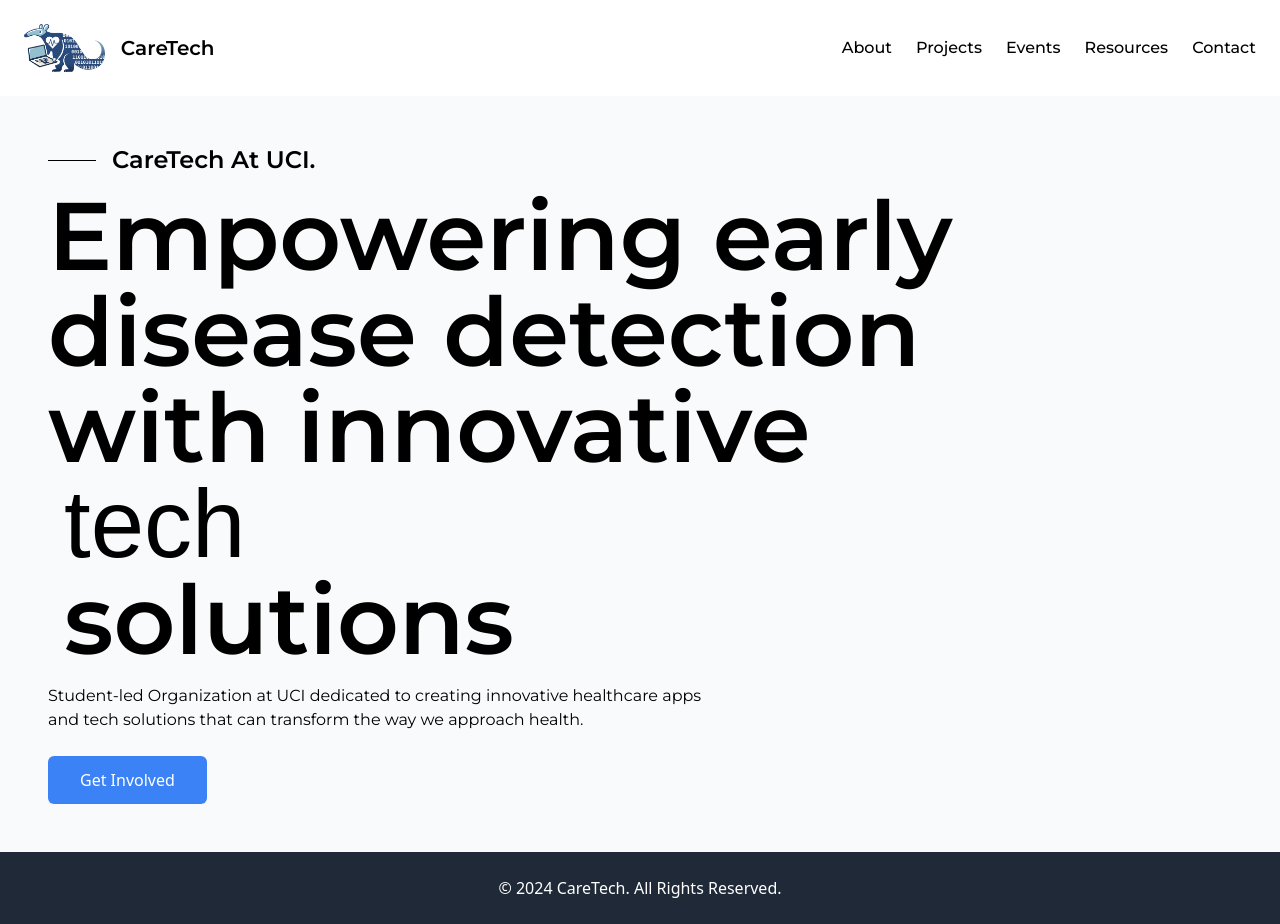
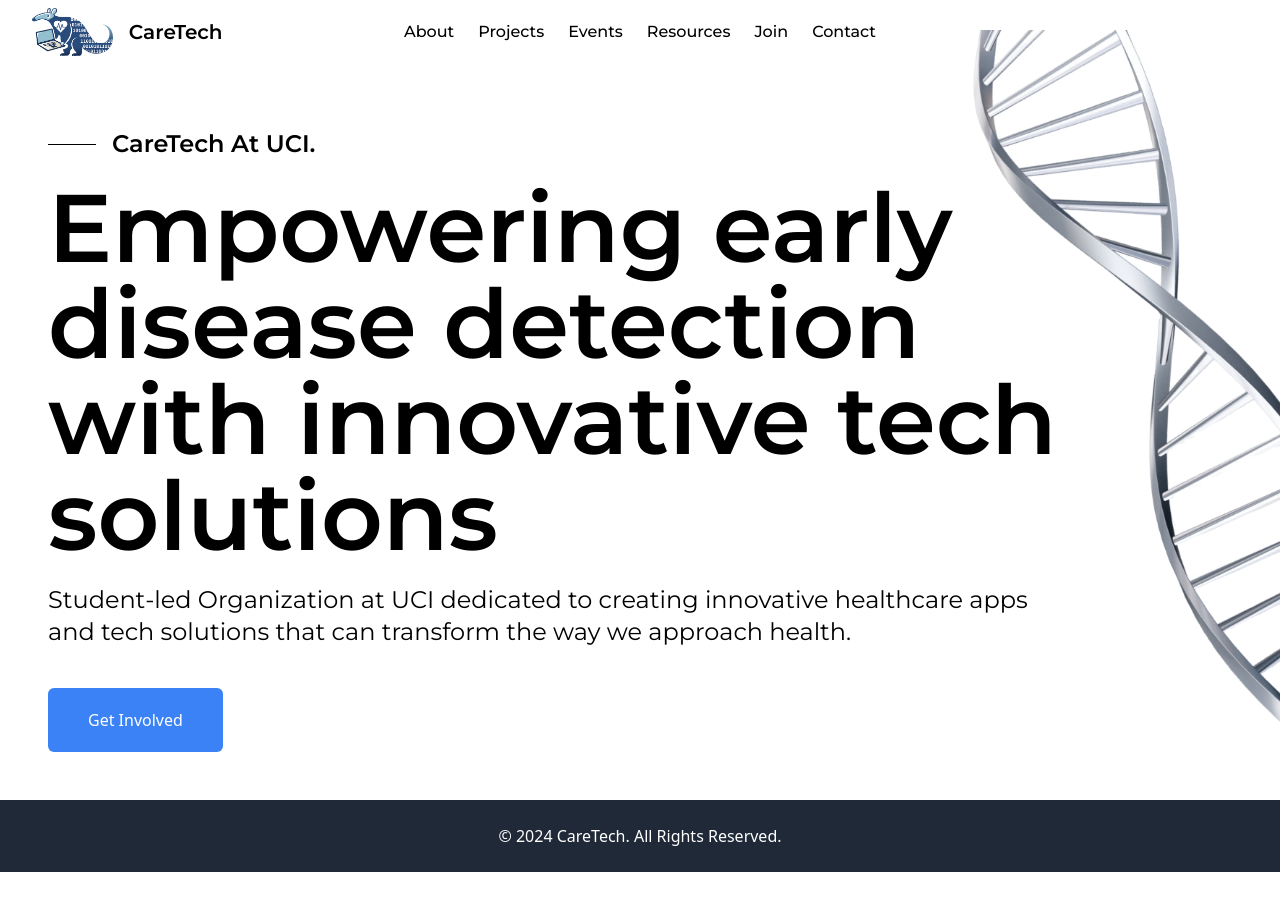
Before and after one commit to CareTech-at-UCI/website, a React (Create React App) app: page / in a window 1280 px wide. After the commit the page ends 872 px from the top, so only its background shows below. Built offline with nearby package versions, Linux system fonts and the light colour scheme; a web font is replaced by a local one.

Commit message:
Added transparent navbar scoll and DNA

```diff
--- a/public/index.html
+++ b/public/index.html
@@ -3,7 +3,6 @@
 <html lang="en">
   <head>
     <meta charset="utf-8" />
-    <link href="https://fonts.googleapis.com/css2?family=Montserrat:ital,wght@0,100..900;1,100..900&display=swap" rel="stylesheet">
     <link rel="icon" href="%PUBLIC_URL%/favicon.ico" />
     <meta name="viewport" content="width=device-width, initial-scale=1" />
     <meta name="theme-color" content="#000000" />
@@ -26,7 +25,7 @@
       work correctly both with client-side routing and a non-root public URL.
       Learn how to configure a non-root public URL by running `npm run build`.
     -->
-    <title>React App</title>
+    <title>CareTech</title>
   </head>
   <body>
     <noscript>You need to enable JavaScript to run this app.</noscript>
--- /dev/null
+++ b/src/components/DetectScroll.tsx
@@ -0,0 +1,30 @@
+import { useEffect, useState } from "react";
+
+const DetectScroll = () => {
+  const [isScrolled, setIsScrolled] = useState(false);
+
+  useEffect(() => {
+    const handleScroll = () => {
+      setIsScrolled(window.scrollY > 5); // Change state based on scroll position
+    };
+
+    window.addEventListener("scroll", handleScroll);
+
+    return () => {
+      window.removeEventListener("scroll", handleScroll);
+    };
+  }, []);
+
+  return (
+    <header
+      className={`fixed top-0 left-0 w-full z-50 transition-all duration-300 ${
+        isScrolled ? "bg-white/30 backdrop-blur-md shadow-md" : "bg-transparent"
+      }`}
+    >
+      <nav className="flex items-center justify-between px-8 py-9 text-white">
+      </nav>
+    </header>
+  );
+};
+
+export default DetectScroll;
--- a/src/components/HeroSection.tsx
+++ b/src/components/HeroSection.tsx
@@ -2,21 +2,28 @@ import React from 'react';
 
 const HeroSection: React.FC = () => {
   return (
-    <section className="flex flex-col items-start text-left bg-gray-50 p-12">
-        <div className="max-w-screen-lg">
+    <section
+    className="bg-cover bg-right bg-no-repeat h-screen flex flex-col items-start text-left p-12"
+    style={{
+      backgroundImage: "url('/images/dnastrand_bkg.png')",
+      backgroundSize: "30%" }}
+    >
+        <div className="max-w-screen-lg pt-20">
           <div className="flex items-center space-x-4">
             <div className="w-12 border-t border-black" />
             <h2 className="font-semibold text-2xl">CareTech At UCI.</h2>
           </div>
-          <div className="space-x-4 mt-3">
-              <h1 className="font-semibold text-8xl">Empowering early disease detection with innovative </h1>
-              <h1 className="font-jersey text-8xl mr-4">tech </h1>
-              <h1 className="font-semibold text-8xl mb-4">solutions</h1>
+          <div className="mt-5">
+            <h1 className="font-semibold text-8xl">
+            Empowering early disease detection with innovative{' '}
+              <span className="font-jersey text-8xl">tech </span>
+              <span className="font-semibold text-8xl">solutions</span>
+            </h1>
           </div>
-          <p className="font-normal max-w-2xl">
+          <p className="font-normal text-2xl mt-5">
               Student-led Organization at UCI dedicated to creating innovative healthcare apps and tech solutions that can transform the way we approach health.
           </p>
-          <button className="mt-6 px-8 py-3 bg-blue-500 text-white rounded-md hover:bg-blue-600">
+          <button className="mt-10 px-10 py-5 bg-blue-500 text-white rounded-md hover:bg-blue-600">
               Get Involved
           </button>
         </div>
--- a/src/components/Navbar.tsx
+++ b/src/components/Navbar.tsx
@@ -2,20 +2,26 @@ import React from 'react';
 
 const Navbar: React.FC = () => {
     return (
-      <nav className="flex justify-between items-center p-6 bg-white shadow-md">
-        <div className="flex items-center">
+      <header
+      id="navbar"
+      className="fixed top-0 left-0 w-full z-50 transition-all duration-300"
+      >
+        <nav className="relative flex items-center px-8 py-5 bg-transparent">
+          <div className="absolute left-8 flex items-center">
               <img src="/images/caretech_nobackg.png" alt="CareTech Logo" className="w-30 h-12"/>
               <div className="ml-4 font-semibold text-sm md:text-lg lg:text-xl text-3xl">CareTech</div>
           </div>
 
-        <ul className="font-medium flex space-x-6">
+          <ul className="font-medium flex space-x-6 mx-auto">
             <li>About</li>
             <li>Projects</li>
             <li>Events</li>
             <li>Resources</li>
+            <li>Join</li>
             <li>Contact</li>
           </ul>
         </nav>
+      </header>
     );
   };
 
--- a/src/pages/Home.tsx
+++ b/src/pages/Home.tsx
@@ -2,10 +2,12 @@ import React from 'react';
 import Navbar from '../components/Navbar';
 import HeroSection from '../components/HeroSection';
 import Footer from '../components/Footer';
+import DetectScroll from "../components/DetectScroll";
 
 const Home: React.FC = () => {
   return (
     <div>
+      <DetectScroll />
       <Navbar />
       <HeroSection />
       <Footer />
```
Also changed, not shown: public/images/dnastrand_bkg.png (added), 1 other file (tests, documents, lock files or other folders). Lines whose indentation alone changed are shown as unchanged.
